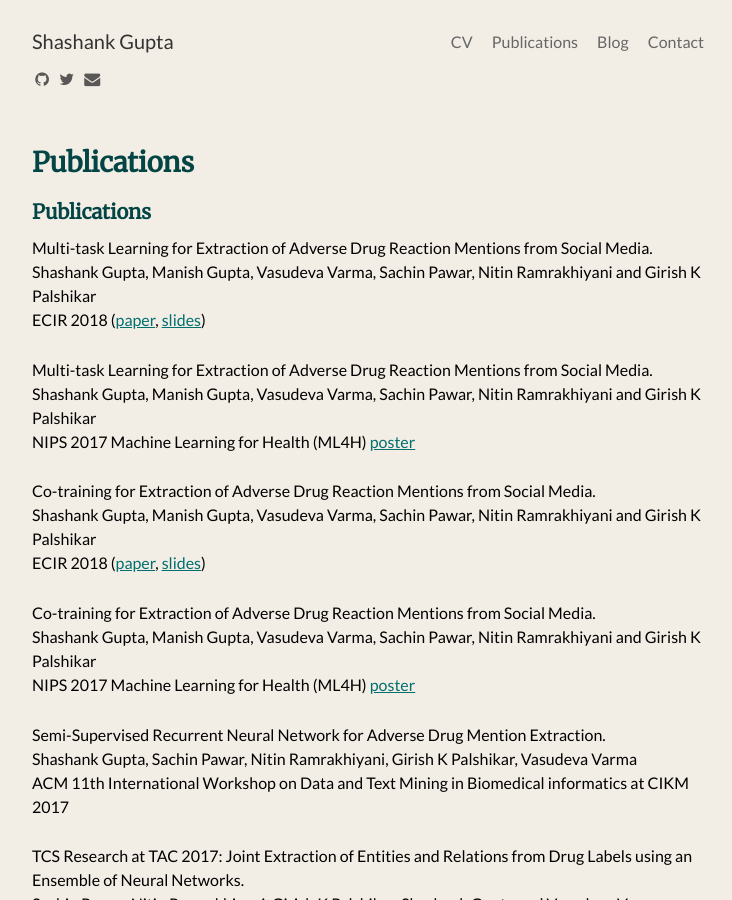
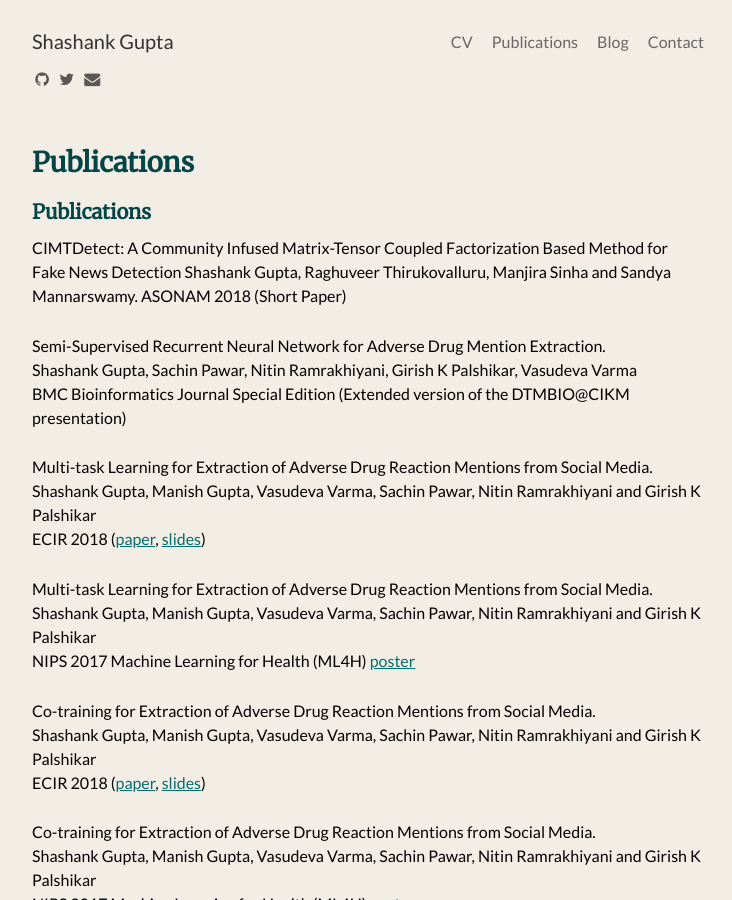
Before and after one commit to shashankg7/shashankg7.github.io, a Jekyll site: the page built from publications.md, in a window 1280 px wide and 900 px high. Shown: the whole window, without its empty margins (272-1004 px from the left). Built offline with Jekyll 4.4.1, drawn with Linux system fonts in a browser that asks for light colours; nearby versions of some CDN libraries; our own code applies the rules of GitHub Pages for plain Markdown files.

Commit message:
Update publications.md

```diff
--- a/publications.md
+++ b/publications.md
@@ -4,6 +4,14 @@
 ---
 
 ### Publications
+
+CIMTDetect: A Community Infused Matrix-Tensor Coupled Factorization Based Method for Fake News Detection
+Shashank Gupta, Raghuveer Thirukovalluru, Manjira Sinha and Sandya Mannarswamy.
+ASONAM 2018 (Short Paper)
+
+Semi-Supervised Recurrent Neural Network for Adverse Drug Mention Extraction. <br>
+Shashank Gupta, Sachin Pawar, Nitin Ramrakhiyani, Girish K Palshikar, Vasudeva Varma <br>
+BMC Bioinformatics Journal Special Edition (Extended version of the DTMBIO@CIKM presentation)
 
 Multi-task Learning for Extraction of Adverse Drug Reaction Mentions from Social Media. <br>
 Shashank Gupta, Manish Gupta, Vasudeva Varma, Sachin Pawar, Nitin Ramrakhiyani and Girish K Palshikar <br>
```
